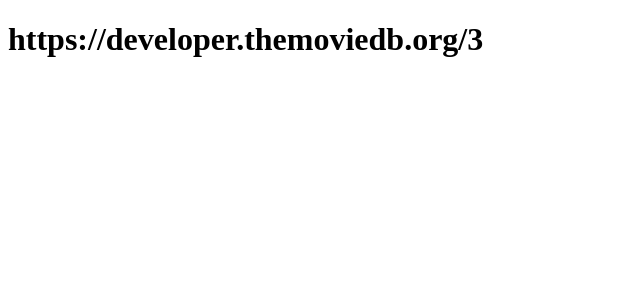
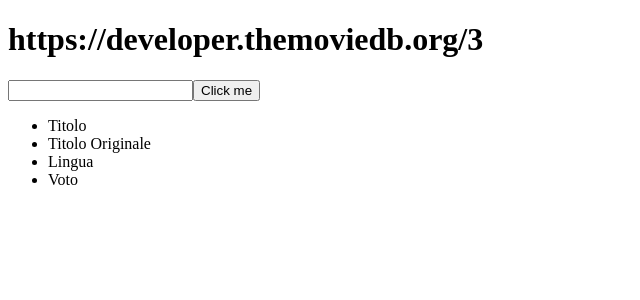
Before and after one commit to Pietro907/vite-boolflix, a Vue app: page / in a window 1280 px wide. Shown: the top 300 px of the page, without its empty margins (0-640 px from the left). Built offline with nearby package versions, Linux system fonts and the light colour scheme.

Commit message:
add input and button and static list

```diff
--- a/package.json
+++ b/package.json
@@ -9,6 +9,7 @@
     "preview": "vite preview"
   },
   "dependencies": {
+    "axios": "^1.5.1",
     "vue": "^3.3.4"
   },
   "devDependencies": {
--- a/src/App.vue
+++ b/src/App.vue
@@ -20,9 +20,19 @@
 </script>
 
 <template>
+  <h1>{{ state.base_url }}</h1>
 
+  <input type="search" id="state.base_url" v-model="state.search_site">
+  <button>Click me</button>
+  {{ state.testo }}
 
-  <h1>{{ state.base_url }}</h1>
+  <ul>
+    <li>Titolo</li>
+    <li>Titolo Originale</li>
+    <li>Lingua</li>
+    <li>Voto</li>
+  </ul>
+
 
 
 
--- a/src/state.js
+++ b/src/state.js
@@ -1,9 +1,10 @@
 
 import { reactive } from 'vue';
+import axios from 'axios';
 
 export const state = reactive({
 
-    testo: 'Sono nello state',
+    search_site: '',
 
     base_url: 'https://developer.themoviedb.org/3',
 
```
Also changed, not shown: 1 other file (tests, documents, lock files or other folders).
